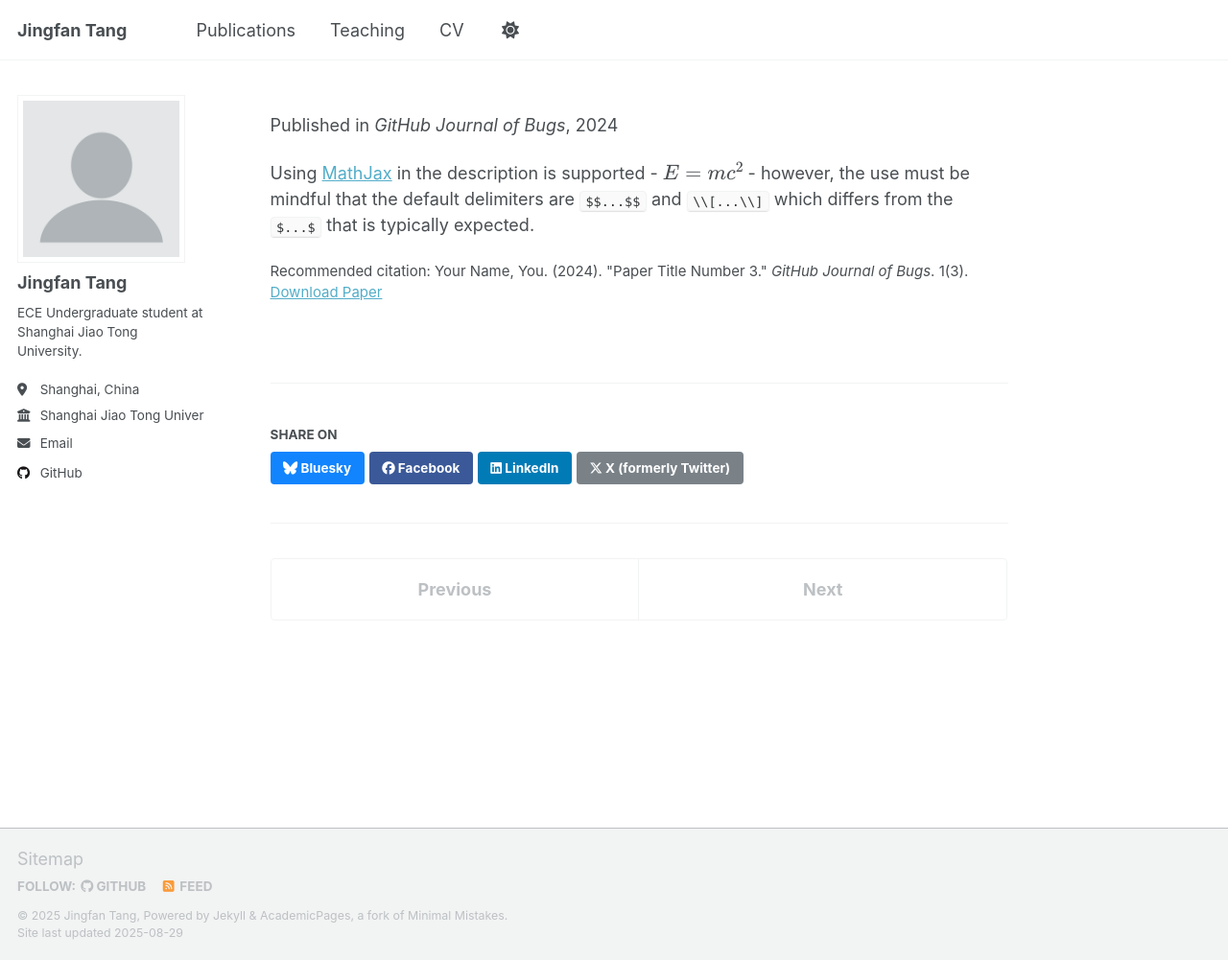
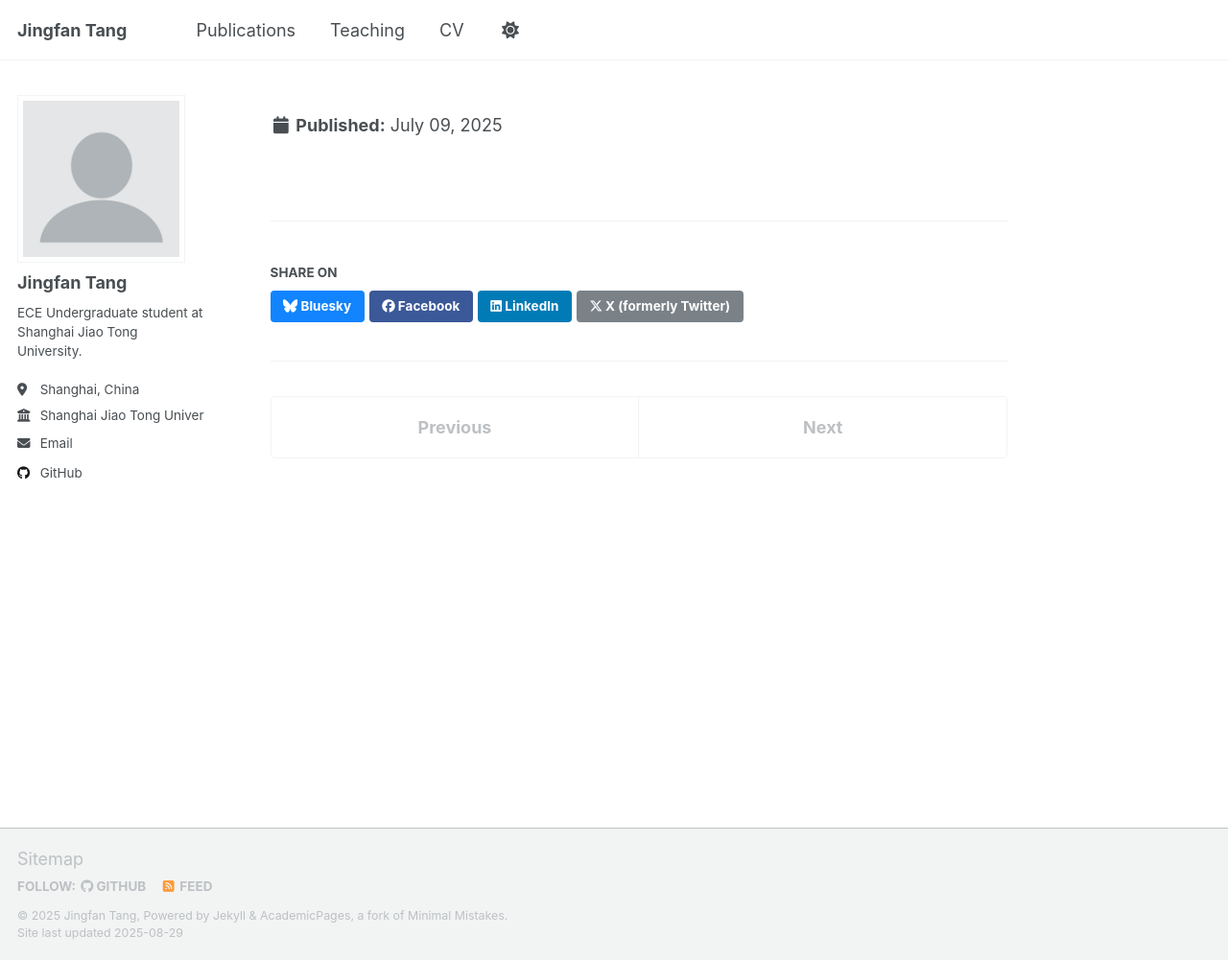
Before and after one commit to tangjingfan/tangjingfan.github.io, a Jekyll site: the page built from _publications/HEHA.md, in a window 1280 px wide and 1001 px high. Shown: the whole window at 96% size. Built offline with Jekyll 4.4.1, drawn with Linux system fonts in a browser that asks for light colours; a script that is not in the unit is left out.

Commit message:
feat: update HEHA

```diff
--- a/_publications/HEHA.md
+++ b/_publications/HEHA.md
@@ -3,11 +3,11 @@
 collection: publications
 category: conferences
 permalink: /publication/HEHA
-excerpt: 'This paper is about a famous math equation, $$E=mc^2$$'
-date: 2024-02-17
-venue: 'GitHub Journal of Bugs'
-paperurl: 'http://academicpages.github.io/files/paper3.pdf'
-citation: 'Your Name, You. (2024). &quot;Paper Title Number 3.&quot; <i>GitHub Journal of Bugs</i>. 1(3).'
+excerpt: 'This paper considers the path planning problem for autonomous exploration of an unknown environment using multiple heterogeneous robots such as drones, wheeled, and legged robots, which have different capabilities to traverse complex terrains.'
+date: 2025-07-09
+# venue: 'GitHub Journal of Bugs'
+# paperurl: 'http://academicpages.github.io/files/paper3.pdf'
+# citation: 'Your Name, You. (2024). &quot;Paper Title Number 3.&quot; <i>GitHub Journal of Bugs</i>. 1(3).'
 ---
 
-Using [MathJax](https://www.mathjax.org/) in the description is supported - $$E=mc^2$$ - however, the use must be mindful that the default delimiters are `$$...$$` and `\\[...\\]` which differs from the `$...$` that is typically expected.
+<!-- Using [MathJax](https://www.mathjax.org/) in the description is supported - $$E=mc^2$$ - however, the use must be mindful that the default delimiters are `$$...$$` and `\\[...\\]` which differs from the `$...$` that is typically expected. -->
```
